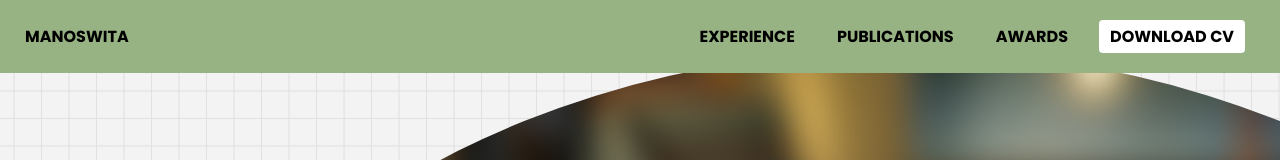
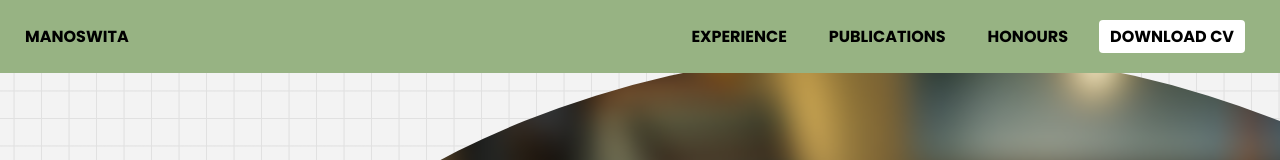
Before and after one commit to SUVAJIT-KARMAKAR/RESEARCH-PORTFOLIO, a React (Vite) app: page / in a window 1280 px wide. Shown: the top 160 px of the page. Built offline with nearby package versions, Linux system fonts and the light colour scheme.

Commit message:
SUVAJITKARMAKAR | >Manoswita | Portfolio | Readme.md file updated

```diff
--- a/src/components/Navbar/Navbar.jsx
+++ b/src/components/Navbar/Navbar.jsx
@@ -17,9 +17,9 @@ const Navbar = () => {
         <header className="navbar">
             <div className="navbar-text"> <h2> MANOSWITA </h2> </div>
             <nav className="navbar-links" ref={navigationRef}>
-                <a href="#experience-header"> EXPERIENCE </a>
-                <a href="#publication-header"> PUBLICATIONS </a>
-                <a href="#"> AWARDS </a>
+                <a href="#experience-header" target="_blank"> EXPERIENCE </a>
+                <a href="#publication-header" target="_blank"> PUBLICATIONS </a>
+                <a href="#" target="_blank"> HONOURS </a>
                 <a href="#" className="cv-button"> DOWNLOAD CV </a>
                 {/* Navigation close button */}
                 <button className="navbar-button navbar-close-button"onClick={showNavigationBar}>
```
Also changed, not shown: 1 other file (tests, documents, lock files or other folders).
